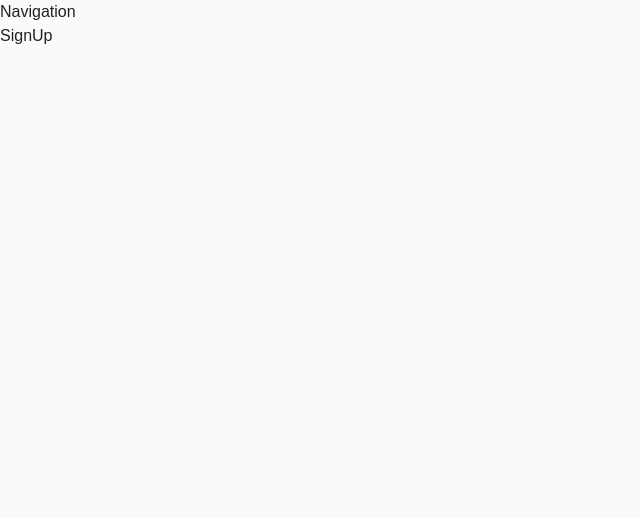
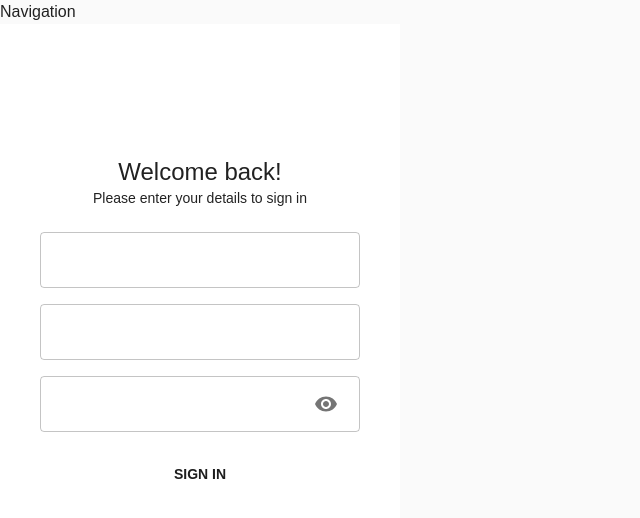
Before and after one commit to ArtemIvanko/Rating-App, a React (Create React App) app: page /signup in a window 1280 px wide. Shown: the top 518 px of the page, without its empty margins (0-640 px from the left). Built offline with nearby package versions, Linux system fonts and the light colour scheme.

Commit message:
Created and used SignUp form

```diff
--- a/src/components/auth/SignUp.tsx
+++ b/src/components/auth/SignUp.tsx
@@ -1,3 +1,22 @@
+import { Form, FormTextField, PasswordFieldText } from "@utils/Form";
+import { useSignUp } from "@/hooks";
+
 export const SignUp = () => {
-  return <div>SignUp</div>;
+  const { control, handleSubmit } = useSignUp();
+
+  return (
+    <Form
+      title="Welcome back!"
+      subtitle="Please enter your details to sign in"
+      buttonLabel="Sign in"
+      children={
+        <>
+          <FormTextField name="username" control={control} />
+          <FormTextField name="email" control={control} />
+          <PasswordFieldText name="password" control={control} />
+        </>
+      }
+      onSubmit={handleSubmit}
+    />
+  );
 };
```
